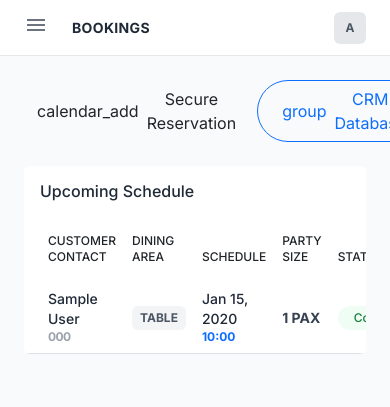
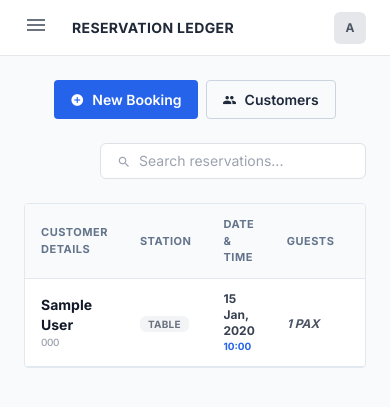
Before and after one commit to nur949/Resturant-Management, a Django app: page /reservations/ in a window 390 px wide. Shown: the top 407 px of the page. Run offline with Django 5.2, Linux system fonts and the light colour scheme; a user stored in the database is signed in; data comes from the database, SQL or seed files in the repository; tables that the repository leaves empty hold one stand-in row (values such as "Sample post"); some libraries are stand-ins or nearby versions.

Commit message:
Bookings UI Update: Modern minimalist list view with flat design and responsive table

```diff
--- a/core/templates/core/reservation_list.html
+++ b/core/templates/core/reservation_list.html
@@ -1,85 +1,84 @@
 {% extends 'core/base.html' %}
 
-{% block page_title %}Bookings{% endblock %}
+{% block page_title %}Reservation Ledger{% endblock %}
 
 {% block content %}
-<div class="d-flex justify-content-between align-items-center mb-6">
-    <div class="d-flex gap-2">
-        <a href="{% url 'reservation_add' %}" class="btn btn-mui-primary flex items-center">
-            <span class="material-symbols-outlined me-2">calendar_add</span> Secure Reservation
+<!-- Minimalist Toolbar -->
+<div class="flex flex-col md:flex-row gap-4 items-center mb-6">
+    <div class="flex gap-2">
+        <a href="{% url 'reservation_add' %}" class="btn-flat flex items-center gap-2">
+            <span class="material-icons text-sm">add_circle</span>
+            <span>New Booking</span>
         </a>
-        <a href="{% url 'customer_list' %}" class="btn btn-outline-primary flex items-center rounded-pill px-4">
-            <span class="material-symbols-outlined me-2">group</span> CRM Database
+        <a href="{% url 'customer_list' %}" class="btn-flat btn-flat-outline flex items-center gap-2">
+            <span class="material-icons text-sm">people</span>
+            <span>Customers</span>
         </a>
+    </div>
+
+    <div class="flex flex-1 max-w-md border border-gray-300 rounded bg-white px-3 py-1.5 ml-auto">
+        <span class="material-icons text-gray-400 text-sm mr-2 mt-0.5">search</span>
+        <input type="text" id="bookingSearch" placeholder="Search reservations..." class="w-full text-sm outline-none">
     </div>
 </div>
 
-<div class="card elevation-1 border-0 overflow-hidden">
-    <div class="card-header bg-white py-3 border-0">
-        <h6 class="mb-0 font-medium text-gray-800">Upcoming Schedule</h6>
-    </div>
-    <div class="table-responsive">
-        <table class="table table-hover align-middle mb-0">
-            <thead class="bg-gray-50">
+<!-- Flat Data Table -->
+<div class="app-card overflow-hidden">
+    <div class="overflow-x-auto">
+        <table class="table-flat">
+            <thead>
                 <tr>
-                    <th class="ps-4 py-3 border-0 text-xs font-medium text-gray-500 uppercase">Customer Contact</th>
-                    <th class="py-3 border-0 text-xs font-medium text-gray-500 uppercase">Dining Area</th>
-                    <th class="py-3 border-0 text-xs font-medium text-gray-500 uppercase">Schedule</th>
-                    <th class="py-3 border-0 text-xs font-medium text-gray-500 uppercase">Party Size</th>
-                    <th class="py-3 border-0 text-xs font-medium text-gray-500 uppercase">Status</th>
-                    <th class="pe-4 py-3 border-0 text-xs font-medium text-gray-500 uppercase text-end">Actions</th>
+                    <th>Customer Details</th>
+                    <th>Station</th>
+                    <th>Date & Time</th>
+                    <th>Guests</th>
+                    <th>Fulfillment</th>
+                    <th class="text-center">Operations</th>
                 </tr>
             </thead>
-            <tbody class="divide-y divide-gray-100">
+            <tbody id="bookingTable">
                 {% for res in reservations %}
-                <tr>
-                    <td class="ps-4">
-                        <div class="d-flex flex-column">
-                            <span class="text-sm font-medium text-gray-800">{{ res.customer.name }}</span>
-                            <span class="text-xs text-gray-400 font-bold tracking-tighter">{{ res.customer.phone }}</span>
-                        </div>
+                <tr class="hover:bg-gray-50 transition-colors">
+                    <td>
+                        <p class="text-sm font-bold text-gray-900">{{ res.customer.name }}</p>
+                        <p class="text-[10px] text-gray-400 font-medium uppercase tracking-tighter">{{ res.customer.phone }}</p>
                     </td>
                     <td>
-                        <span class="badge bg-gray-100 text-gray-600 border-0 px-2 py-1 rounded text-xs font-bold">
-                            TABLE {{ res.table.number }}
+                        <span class="text-[10px] font-bold text-gray-500 bg-gray-100 px-2 py-0.5 rounded uppercase tracking-wide">
+                            Table {{ res.table.number }}
                         </span>
                     </td>
                     <td>
-                        <div class="d-flex flex-column">
-                            <span class="text-sm font-medium text-gray-800">{{ res.date|date:"M j, Y" }}</span>
-                            <span class="text-xs text-primary font-bold uppercase">{{ res.time|time:"H:i" }}</span>
-                        </div>
+                        <p class="text-xs font-bold text-gray-700">{{ res.date|date:"d M, Y" }}</p>
+                        <p class="text-[10px] text-blue-600 font-black uppercase">{{ res.time|time:"H:i" }}</p>
                     </td>
                     <td>
-                        <span class="text-sm font-bold text-gray-700">{{ res.guest_count }} PAX</span>
+                        <span class="text-xs font-bold text-gray-600 italic">{{ res.guest_count }} PAX</span>
                     </td>
                     <td>
                         {% if res.status == 'confirmed' %}
-                        <span class="badge bg-green-50 text-green-700 border-0 px-3 py-1 rounded-full text-xs font-medium">Confirmed</span>
+                        <span class="text-[10px] font-bold text-green-600 uppercase border border-green-200 bg-green-50 px-2 py-0.5 rounded">Confirmed</span>
                         {% elif res.status == 'cancelled' %}
-                        <span class="badge bg-red-50 text-red-700 border-0 px-3 py-1 rounded-full text-xs font-medium">Cancelled</span>
+                        <span class="text-[10px] font-bold text-red-600 uppercase border border-red-200 bg-red-50 px-2 py-0.5 rounded">Cancelled</span>
                         {% else %}
-                        <span class="badge bg-amber-50 text-amber-700 border-0 px-3 py-1 rounded-full text-xs font-medium">{{ res.get_status_display }}</span>
+                        <span class="text-[10px] font-bold text-amber-600 uppercase border border-amber-200 bg-amber-50 px-2 py-0.5 rounded">{{ res.status }}</span>
                         {% endif %}
                     </td>
-                    <td class="pe-4 text-end">
-                        <div class="d-flex justify-content-end gap-1">
-                            <a href="{% url 'reservation_edit' res.id %}" class="btn btn-sm btn-light rounded-full p-2 text-gray-600 hover:text-primary" title="Edit Booking">
-                                <span class="material-symbols-outlined" style="font-size: 20px;">edit</span>
+                    <td class="text-center">
+                        <div class="flex justify-center gap-2">
+                            <a href="{% url 'reservation_edit' res.id %}" class="text-gray-400 hover:text-blue-600" title="Modify">
+                                <span class="material-icons text-lg">edit</span>
                             </a>
-                            <a href="{% url 'reservation_delete' res.id %}" class="btn btn-sm btn-light rounded-full p-2 text-gray-600 hover:text-danger" title="Cancel/Delete">
-                                <span class="material-symbols-outlined" style="font-size: 20px;">delete</span>
+                            <a href="{% url 'reservation_delete' res.id %}" class="text-gray-300 hover:text-red-500" title="Remove">
+                                <span class="material-icons text-lg">delete</span>
                             </a>
                         </div>
                     </td>
                 </tr>
                 {% empty %}
                 <tr>
-                    <td colspan="6" class="text-center py-5">
-                        <div class="p-5">
-                            <span class="material-symbols-outlined text-gray-200" style="font-size: 64px;">calendar_today</span>
-                            <p class="text-gray-400 mt-3 fw-medium">No active reservations.</p>
-                        </div>
+                    <td colspan="6" class="py-20 text-center">
+                        <p class="text-xs font-bold uppercase tracking-widest text-gray-400 italic">No bookings recorded in current ledger</p>
                     </td>
                 </tr>
                 {% endfor %}
@@ -87,4 +86,13 @@
         </table>
     </div>
 </div>
+
+<script>
+    document.getElementById('bookingSearch').addEventListener('input', (e) => {
+        const query = e.target.value.toLowerCase();
+        document.querySelectorAll('#bookingTable tr').forEach(row => {
+            row.style.display = row.innerText.toLowerCase().includes(query) ? '' : 'none';
+        });
+    });
+</script>
 {% endblock %}
```
